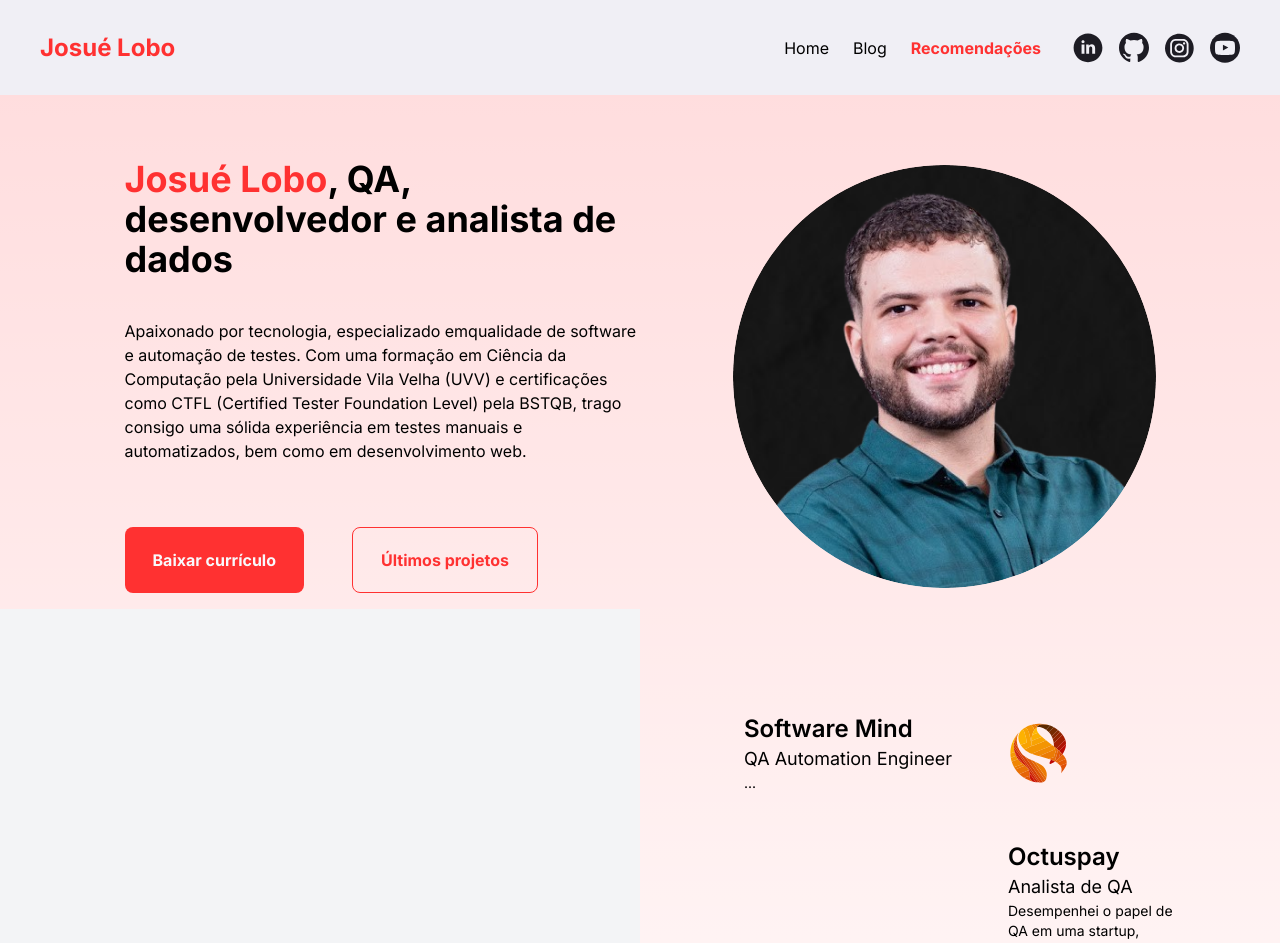
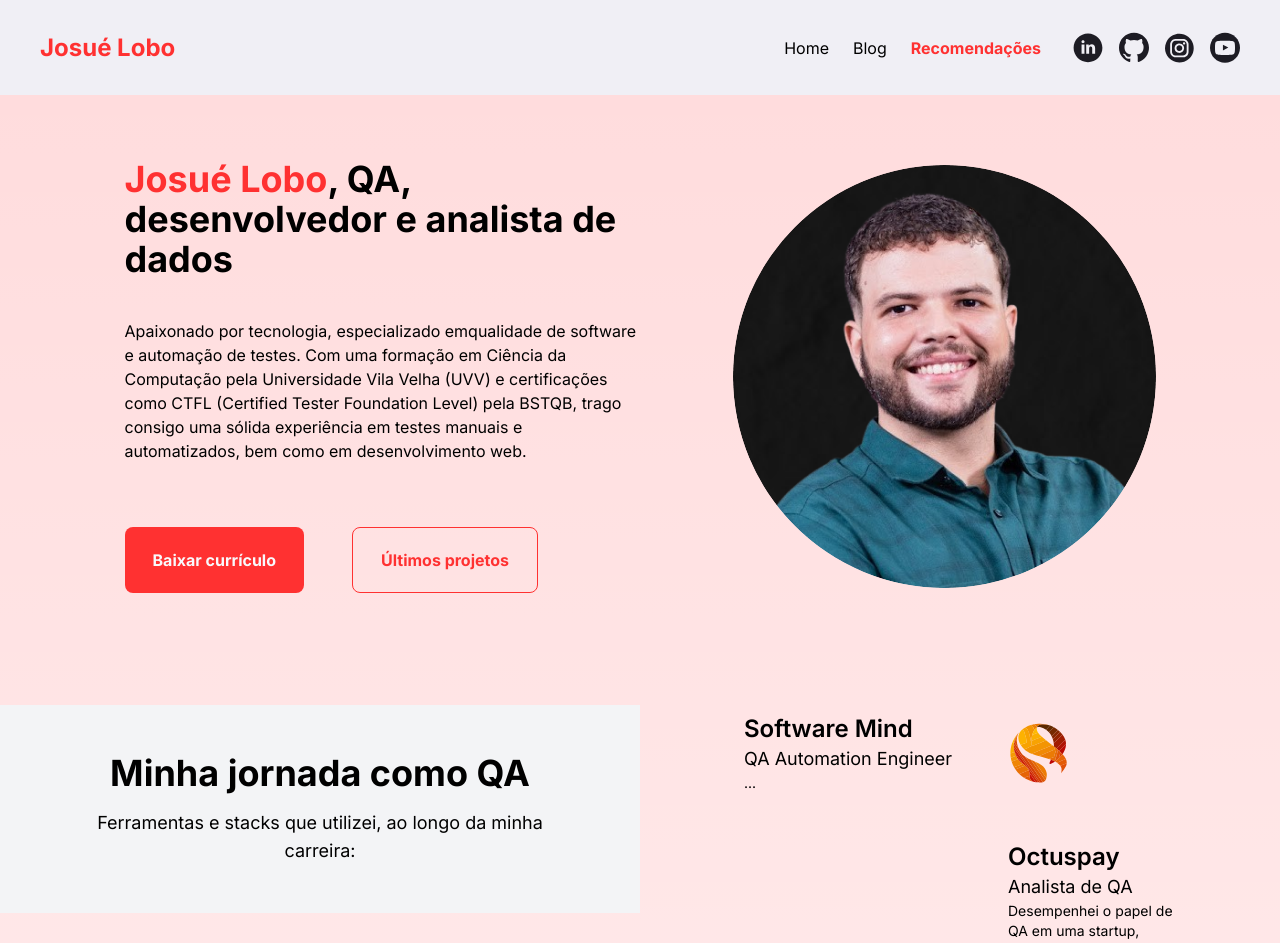
Before and after one commit to jojosuelobo/portfolio-v2, a Next.js app: page /recomendations in a window 1280 px wide. Shown: the top 943 px of the page. Built offline with nearby package versions, Linux system fonts and the light colour scheme.

Commit message:
ajustes do body experiencia

```diff
--- a/src/components/Experience.tsx
+++ b/src/components/Experience.tsx
@@ -8,9 +8,9 @@ import ctfl from '@/images/experienceImages/ctfl.svg';
 
 export const Experience = () => {
     return (
-        <section className="flex w-screen h-screen">
+        <section className="flex">
             {/* Texto fixo da jornada */}
-            <div className="w-1/2 flex flex-col justify-center items-center sticky top-0 h-screen bg-gray-100">
+            <div className="w-1/2 flex flex-col justify-center items-center sticky top-0 h-full bg-gray-100 mt-24 p-12">
                 <h1 className="text-4xl font-bold mb-4">Minha jornada como QA</h1>
                 <h2 className="text-lg text-center px-8">
                     Ferramentas e stacks que utilizei, ao longo da minha carreira:
@@ -18,7 +18,7 @@ export const Experience = () => {
             </div>
 
             {/* Lista de empresas rolável */}
-            <div className="w-1/2 overflow-y-auto h-screen">
+            <div className="w-1/2 overflow-y-auto h-full">
                 <ul className="py-8 p-6 m-12">
                     <li className="grid grid-cols-2 items-center px-8 mb-6 space-x-4">
                         <div>
--- a/src/components/Section.tsx
+++ b/src/components/Section.tsx
@@ -4,6 +4,7 @@ import profile from "@/images/profilePic.png";
 export const Section = () => {
     return (
         <section className="flex flex-col md:flex-row items-center justify-center text-center gap-12 md:gap-24 mt-12 p-4">
+            {/* flex flex-col md:flex-row items-center justify-center text-center gap-12 md:gap-24 mt-12 p-4 h-screen */}
             <div className="max-w-lg">
                 <div>
                     <h1 className="text-3xl md:text-4xl font-bold text-left">
```
